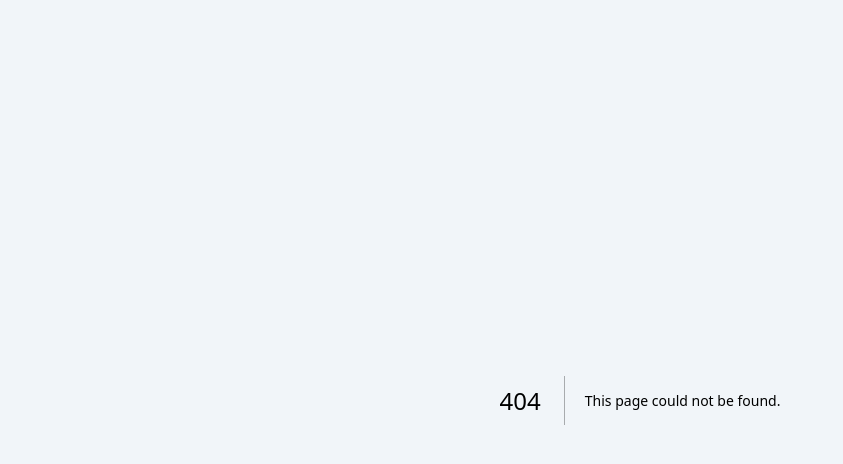
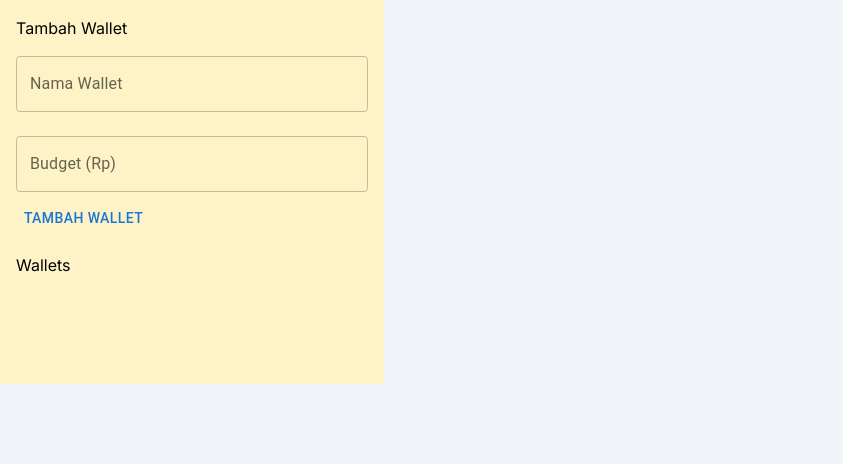
Before and after one commit to RaihanFuadSyakir/webdev-M-4, a Next.js app in the folder frontend/: page /wallet2 in a window 1280 px wide. Before the commit this address had no page. Shown: the top 464 px of the page, without its empty margins (0-843 px from the left). Built offline with nearby package versions, Linux system fonts and the light colour scheme.

Commit message:
add wallet frontend

```diff
--- a/frontend/package.json
+++ b/frontend/package.json
@@ -11,6 +11,7 @@
   "dependencies": {
     "@emotion/react": "^11.11.1",
     "@emotion/styled": "^11.11.0",
+    "@mui/lab": "^5.0.0-alpha.147",
     "@mui/material": "^5.14.12",
     "@react-jvectormap/core": "^1.0.4",
     "@react-jvectormap/unitedstates": "^1.0.1",
@@ -25,6 +26,7 @@
     "eslint": "8.46.0",
     "eslint-config-next": "13.4.12",
     "jsvectormap": "^1.5.3",
+    "mdi-material-ui": "^7.7.0",
     "next": "13.4.12",
     "postcss": "8.4.27",
     "react": "18.2.0",
--- /dev/null
+++ b/frontend/src/app/wallet2/page.tsx
@@ -0,0 +1,117 @@
+"use client"
+
+import React, { useState } from 'react';
+import TextField from '@mui/material/TextField';
+import Button from '@mui/material/Button';
+
+const Wallet = () => {
+  const [walletName, setWalletName] = useState('');
+  const [budget, setBudget] = useState('');
+  const [wallets, setWallets] = useState([]);
+
+  const [editMode, setEditMode] = useState(false);
+  const [editWalletId, setEditWalletId] = useState(null);
+
+  const handleInput = (e) => {
+    const { name, value } = e.target;
+    if (name === 'walletName') {
+      setWalletName(value);
+    } else if (name === 'budget') {
+      setBudget(value);
+    }
+  };
+
+  const addWallet = () => {
+    if (walletName && budget) {
+      const newWallet = {
+        id: Date.now(),
+        name: walletName,
+        budget: parseFloat(budget),
+      };
+      setWallets([...wallets, newWallet]);
+      setWalletName('');
+      setBudget('');
+    } else {
+      console.error('Nama wallet dan budget harus diisi.');
+    }
+  };
+
+  const editWallet = (id) => {
+    const editedWallets = wallets.map((wallet) =>
+      wallet.id === id ? { ...wallet, budget: parseFloat(budget) } : wallet
+    );
+    setWallets(editedWallets);
+    setEditMode(false);
+    setEditWalletId(null);
+    setBudget('');
+  };
+
+  const deleteWallet = (id) => {
+    const updatedWallets = wallets.filter((wallet) => wallet.id !== id);
+    setWallets(updatedWallets);
+  };
+
+  return (
+    <div className="h-96 w-96 bg-amber-100 rounded p-4">
+      <h2>Tambah Wallet</h2>
+      <TextField
+        label="Nama Wallet"
+        name="walletName"
+        value={walletName}
+        onChange={handleInput}
+        fullWidth
+        margin="normal"
+      />
+      <TextField
+        label="Budget (Rp)"
+        name="budget"
+        type="number"
+        value={budget}
+        onChange={handleInput}
+        fullWidth
+        margin="normal"
+      />
+      {editMode ? (
+        <Button color="primary" onClick={() => editWallet(editWalletId)}>
+          Simpan Perubahan
+        </Button>
+      ) : (
+        <Button color="primary" onClick={addWallet}>
+          Tambah Wallet
+        </Button>
+      )}
+
+      <div className="mt-4">
+        <h2>Wallets</h2>
+        <ul>
+          {wallets.map((wallet) => (
+            <li key={wallet.id}>
+              <strong>{wallet.name}</strong> - Budget: Rp {wallet.budget}
+              <Button
+                color="secondary"
+                size="small"
+                onClick={() => {
+                  setEditMode(true);
+                  setEditWalletId(wallet.id);
+                  setWalletName(wallet.name);
+                  setBudget(wallet.budget);
+                }}
+              >
+                Edit
+              </Button>
+              <Button
+                color="error"
+                size="small"
+                onClick={() => deleteWallet(wallet.id)}
+              >
+                Delete
+              </Button>
+            </li>
+          ))}
+        </ul>
+      </div>
+    </div>
+  );
+};
+
+export default Wallet;
```
Also changed, not shown: 1 other file (tests, documents, lock files or other folders).
